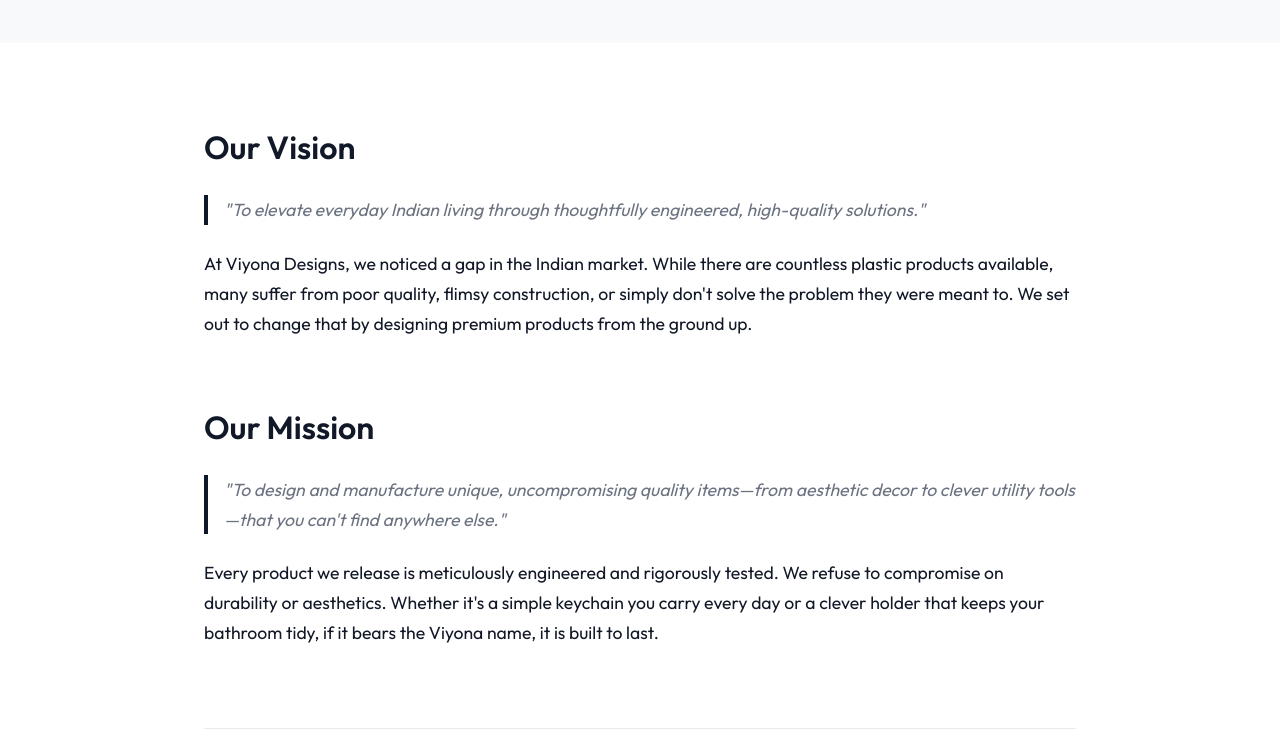
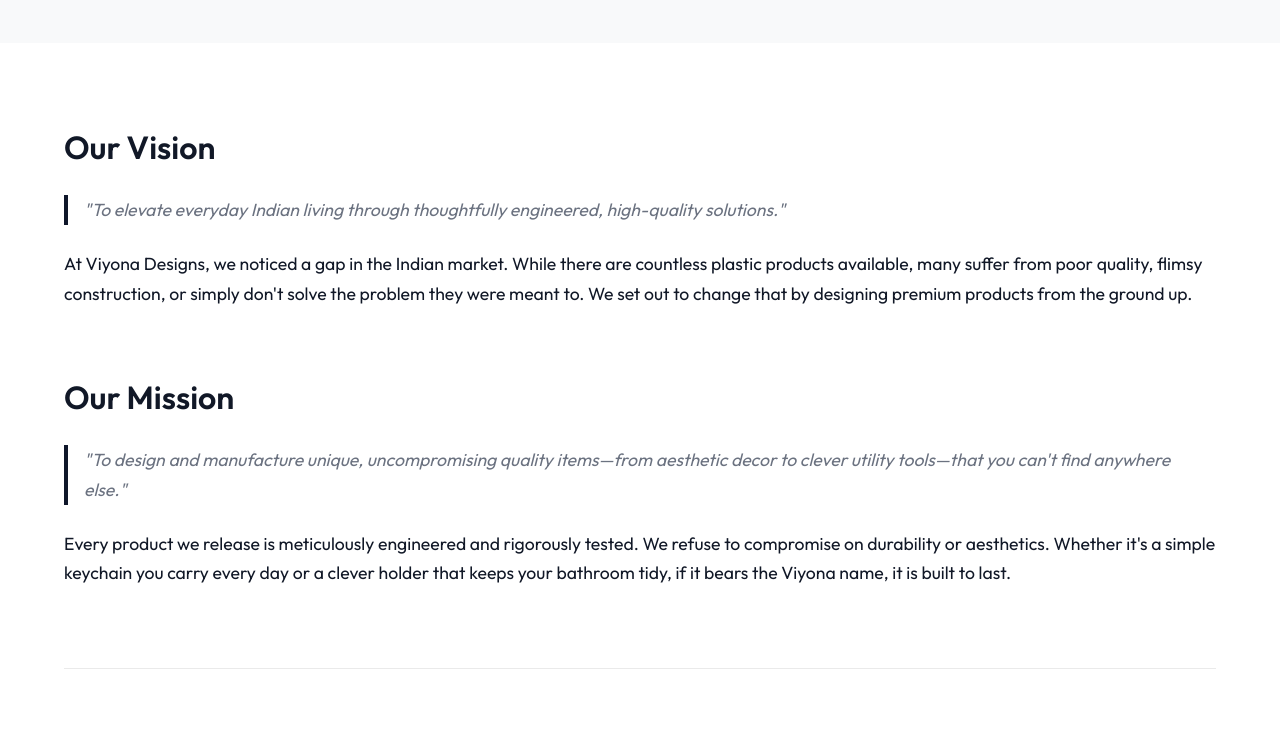
Before and after one commit to ravisharmavashishtha/viyona-designs-web, a React (Vite) app: page /about in a window 1280 px wide. Shown: the part 360-1103 px from the top of the page. Built offline with nearby package versions, Linux system fonts and the light colour scheme.

Commit message:
Make layout strictly 100% wide

```diff
--- a/src/index.css
+++ b/src/index.css
@@ -61,7 +61,7 @@
 }
 
 .container {
-  max-width: 1440px;
+  max-width: 100%;
   margin: 0 auto;
   padding: 0 5%;
 }
--- a/src/pages/About.jsx
+++ b/src/pages/About.jsx
@@ -19,7 +19,7 @@
       </section>
 
       <section style={{ padding: '5rem 0' }}>
-        <div className="container" style={{ maxWidth: '1000px' }}>
+        <div className="container">
           <div style={{ marginBottom: '4rem' }}>
             <h2 style={{ fontSize: '2rem', marginBottom: '1.5rem', fontWeight: '600' }}>Our Vision</h2>
             <p style={{ fontSize: '1.1rem', lineHeight: '1.7', color: 'var(--color-text-muted)', fontStyle: 'italic', borderLeft: '4px solid var(--color-accent)', paddingLeft: '1rem' }}>
--- a/src/pages/Home.jsx
+++ b/src/pages/Home.jsx
@@ -14,7 +14,7 @@
           <h1 style={{ fontSize: '3.5rem', fontWeight: '700', marginBottom: '1rem', letterSpacing: '-1px' }}>
             Thoughtfully Designed.<br/>Perfectly Made.
           </h1>
-          <p style={{ fontSize: '1.25rem', color: 'var(--color-text-muted)', marginBottom: '2rem', maxWidth: '600px', margin: '0 auto 2rem' }}>
+          <p style={{ fontSize: '1.25rem', color: 'var(--color-text-muted)', marginBottom: '2rem', maxWidth: '800px', margin: '0 auto 2rem' }}>
             Elevating everyday Indian living through meticulously engineered, high-quality household solutions you won't find anywhere else.
           </p>
           <a href="#shop" className="btn btn-primary">Explore Collection</a>
```
